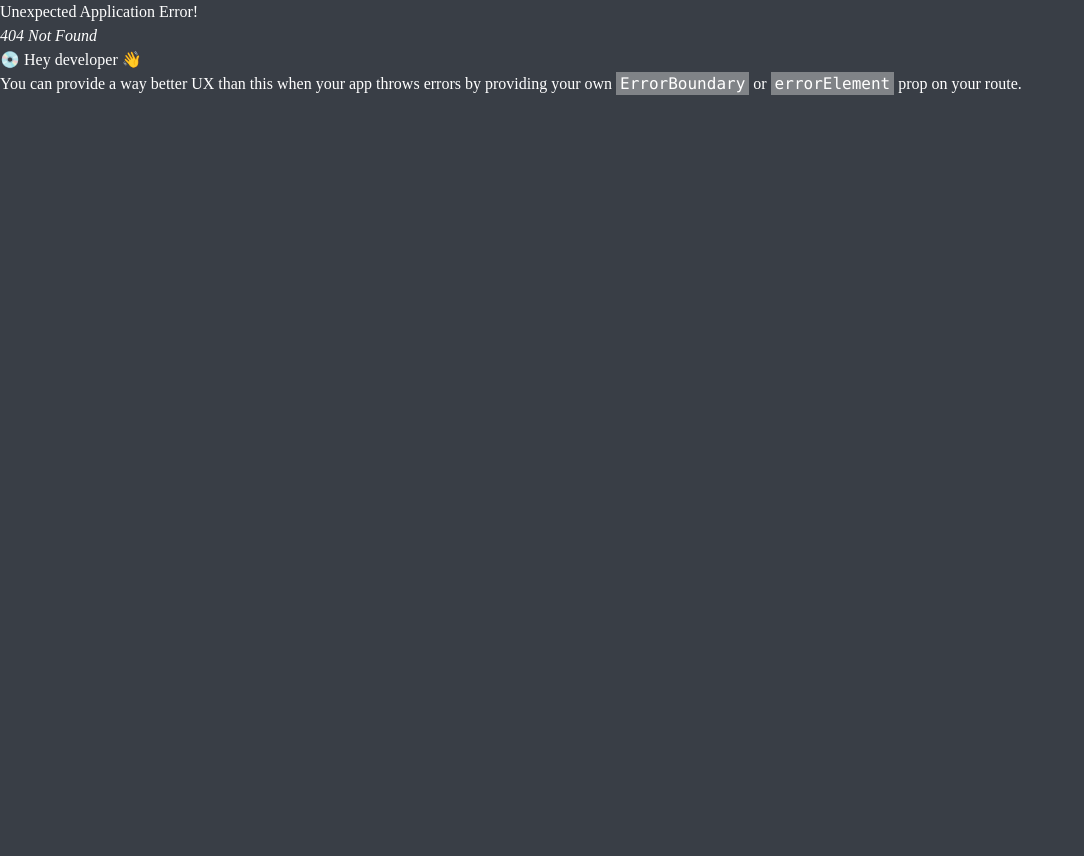
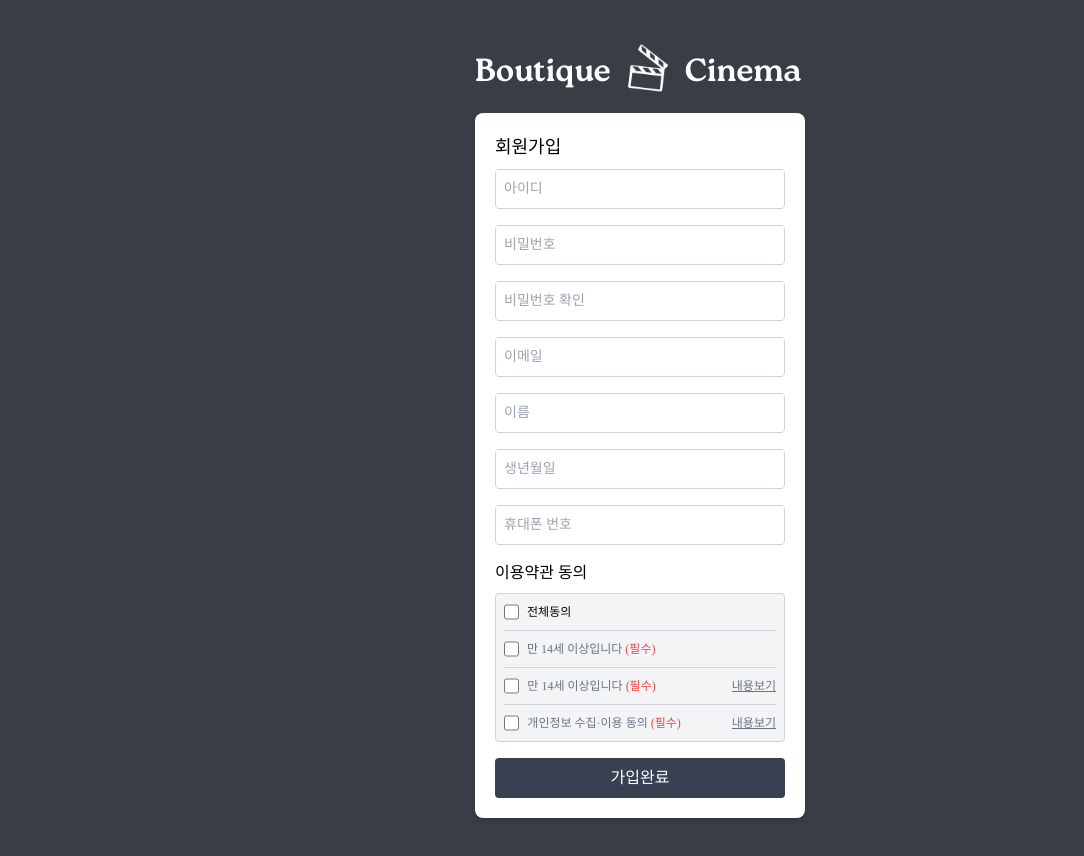
Before and after one commit to dosirakBaB/boutique-cinema-react, a React (Create React App) app: page /member/JoinPage in a window 1280 px wide. Before the commit this address had no page. Shown: the top 856 px of the page, without its empty margins (0-1084 px from the left). Before the commit the page ends 800 px from the top, so only its background shows below. Built offline with nearby package versions, Linux system fonts and the light colour scheme; a web font is replaced by a local one.

Commit message:
add : 회원가입 페이지 추가

```diff
--- a/src/components/common/Search.jsx
+++ b/src/components/common/Search.jsx
@@ -1,5 +1,5 @@
 import React from "react";
-import { IoMdSearch } from "react-icons/io";
+// import { IoMdSearch } from "react-icons/io";
 
 export default function Search() {
   return (
@@ -10,7 +10,7 @@ export default function Search() {
         placeholder="영화 검색"
       />
       <button className="absolute bottom-1.5 right-3" type="submit">
-        <IoMdSearch className="h-6 w-6 text-[#393e46]" />
+        {/* <IoMdSearch className="h-6 w-6 text-[#393e46]" /> */}
       </button>
     </div>
   );
--- /dev/null
+++ b/src/components/member/JoinComponent.jsx
@@ -0,0 +1,240 @@
+// 회원가입 페이지
+import React, { useState } from "react";
+import Logo from "../common/Logo";
+
+function JoinPage() {
+  const [form, setForm] = useState({
+    id: "",
+    password: "",
+    passwordConfirm: "",
+    email: "",
+    name: "",
+    phone: "",
+    ageConsent: false,
+    termsAgree: false,
+    dataConsent: false,
+  });
+
+  const [errors, setErrors] = useState({});
+
+  const handleChange = (e) => {
+    const { name, value, type, checked } = e.target;
+    setForm((prev) => ({
+      ...prev,
+      [name]: type === "checkbox" ? checked : value,
+    }));
+  };
+
+  const validate = () => {
+    const newErrors = {};
+    if (!form.id) newErrors.id = "ID is required";
+    if (!form.password) newErrors.password = "Password is required";
+    if (form.password !== form.passwordConfirm)
+      newErrors.passwordConfirm = "Passwords do not match";
+    if (!form.email) newErrors.email = "Email is required";
+    if (!form.name) newErrors.name = "Name is required";
+    if (!form.phone) newErrors.phone = "Phone number is required";
+    if (!form.ageConsent)
+      newErrors.ageConsent = "You must be at least 14 years old";
+    if (!form.termsAgree) newErrors.termsAgree = "You must agree to the terms";
+    if (!form.dataConsent)
+      newErrors.dataConsent = "You must agree to data processing";
+    setErrors(newErrors);
+    return Object.keys(newErrors).length === 0;
+  };
+
+  const handleSubmit = (e) => {
+    e.preventDefault();
+    if (validate()) {
+      // Submit form data
+      console.log("Form submitted:", form);
+    }
+  };
+
+  return (
+    <div className="mb-16 mt-5 flex h-screen items-center justify-center">
+      <div className="">
+        <a href="/">
+          <Logo />
+        </a>
+        <form
+          onSubmit={handleSubmit}
+          className="w-[330px] rounded-lg bg-white p-5 shadow-md"
+        >
+          <h2 className="mb-2 text-lg font-medium text-black">회원가입</h2>
+          <div className="mb-4 h-10 overflow-hidden rounded border border-gray-300">
+            <input
+              type="text"
+              name="id"
+              value={form.id}
+              onChange={handleChange}
+              placeholder="아이디"
+              className="box-border h-full w-full p-2 text-sm text-black"
+            />
+            {errors.id && <p className="error-text">{errors.id}</p>}
+          </div>
+
+          <div className="mb-4 h-10 overflow-hidden rounded border border-gray-300">
+            <input
+              type="password"
+              name="password"
+              value={form.password}
+              onChange={handleChange}
+              placeholder="비밀번호"
+              className="box-border h-full w-full p-2 text-sm text-black"
+            />
+            {errors.password && <p className="error-text">{errors.password}</p>}
+          </div>
+
+          <div className="mb-4 h-10 overflow-hidden rounded border border-gray-300">
+            <input
+              type="password"
+              name="passwordConfirm"
+              value={form.passwordConfirm}
+              onChange={handleChange}
+              placeholder="비밀번호 확인"
+              className="box-border h-full w-full p-2 text-sm text-black"
+            />
+            {errors.passwordConfirm && (
+              <p className="error-text">{errors.passwordConfirm}</p>
+            )}
+          </div>
+
+          <div className="mb-4 h-10 overflow-hidden rounded border border-gray-300">
+            <input
+              type="email"
+              name="email"
+              value={form.email}
+              onChange={handleChange}
+              placeholder="이메일"
+              className="box-border h-full w-full p-2 text-sm text-black"
+            />
+            {errors.email && <p className="error-text">{errors.email}</p>}
+          </div>
+
+          <div className="mb-4 h-10 overflow-hidden rounded border border-gray-300">
+            <input
+              type="text"
+              name="name"
+              value={form.name}
+              onChange={handleChange}
+              placeholder="이름"
+              className="box-border h-full w-full p-2 text-sm text-black"
+            />
+            {errors.name && <p className="error-text">{errors.name}</p>}
+          </div>
+
+          <div className="mb-4 h-10 overflow-hidden rounded border border-gray-300">
+            <input
+              type="text"
+              name="birth"
+              value={form.birth}
+              onChange={handleChange}
+              placeholder="생년월일"
+              className="box-border h-full w-full p-2 text-sm text-black"
+            />
+            {errors.name && <p className="error-text">{errors.name}</p>}
+          </div>
+
+          <div className="mb-4 h-10 overflow-hidden rounded border border-gray-300">
+            <input
+              type="text"
+              name="phone"
+              value={form.phone}
+              onChange={handleChange}
+              placeholder="휴대폰 번호"
+              className="box-border h-full w-full p-2 text-sm text-black"
+            />
+            {errors.phone && <p className="error-text">{errors.phone}</p>}
+          </div>
+          <h2 className="mb-2 font-medium text-black">이용약관 동의</h2>
+
+          <div className="h-200 mb-4 justify-center overflow-hidden rounded border border-gray-300 bg-gray-100 p-2">
+            <div className="flex h-5 w-full items-center justify-end text-black">
+              <input
+                type="checkbox"
+                name="allCheck"
+                id="allCheck"
+                checked={form.allCheck} // 전체동의 체크박스를 누르면 모든 체크박스 체크
+                onChange={handleChange}
+                className="h-4 w-4"
+              />
+              <label htmlFor="allCheck" className="w-full p-2 text-xs">
+                전체동의
+              </label>
+            </div>
+            <hr className="boder-t my-2 border-gray-300" />
+            <div className="flex h-5 w-full items-center justify-end text-gray-500">
+              <input
+                type="checkbox"
+                name="years_14_more"
+                id="years_14_more"
+                checked={form.allCheck}
+                onChange={handleChange}
+                className="h-4 w-4"
+              />
+              <label htmlFor="years_14_more" className="w-full p-2 text-xs">
+                만 14세 이상입니다
+                <label className="text-xs text-red-500"> (필수)</label>
+              </label>
+            </div>
+            <hr className="boder-t my-2 border-gray-300" />
+            <div className="flex h-5 w-full items-center justify-end text-gray-500">
+              <input
+                type="checkbox"
+                name="use_terms_agree"
+                id="use_terms_agree"
+                checked={form.allCheck}
+                onChange={handleChange}
+                className="h-5 w-5"
+              />
+              <label htmlFor="use_terms_agree" className="w-full p-2 text-xs">
+                만 14세 이상입니다
+                <label className="text-xs text-red-500"> (필수)</label>
+              </label>
+              <a
+                href="/"
+                className="ml-auto whitespace-nowrap text-xs text-gray-500 underline"
+              >
+                내용보기
+              </a>
+            </div>
+            <hr className="boder-t my-2 border-gray-300" />
+            <div className="flex h-5 w-full items-center justify-end text-gray-500">
+              <input
+                type="checkbox"
+                name="personal_info_agree"
+                id="personal_info_agree"
+                checked={form.allCheck}
+                onChange={handleChange}
+                className="h-5 w-5"
+              />
+              <label
+                htmlFor="personal_info_agree"
+                className="w-full p-2 text-xs"
+              >
+                개인정보 수집·이용 동의
+                <label className="text-xs text-red-500"> (필수)</label>
+              </label>
+              <a
+                href="/"
+                className="ml-auto whitespace-nowrap text-xs text-gray-500 underline"
+              >
+                내용보기
+              </a>
+            </div>
+          </div>
+
+          <button
+            type="submit"
+            className="w-full cursor-pointer rounded border-none bg-gray-700 p-2 text-white"
+          >
+            가입완료
+          </button>
+        </form>
+      </div>
+    </div>
+  );
+}
+
+export default JoinPage;
--- a/src/pages/member/JoinPage.jsx
+++ b/src/pages/member/JoinPage.jsx
@@ -1 +1,8 @@
-// 회원등록 페이지
+import React from "react";
+import JoinComponent from "../../components/member/JoinComponent";
+
+function JoinPage() {
+    return <JoinComponent />;
+}
+
+export default JoinPage;
--- a/src/routes/router.jsx
+++ b/src/routes/router.jsx
@@ -1,5 +1,6 @@
 import { lazy } from "react";
 import { createBrowserRouter } from "react-router-dom";
+import JoinPage from "../pages/member/JoinPage";
 
 const BasicLayout = lazy(() => import("../layouts/BasicLayout"));
 const MainPage = lazy(() => import("../pages/MainPage"));
@@ -24,6 +25,10 @@ const root = createBrowserRouter([
       { path: "/greeting/couple", element: <CouplePage /> },
     ],
   },
+  {
+    path: "/member/JoinPage",
+    element : <JoinPage />
+  }
 ]);
 
 export default root;
```
